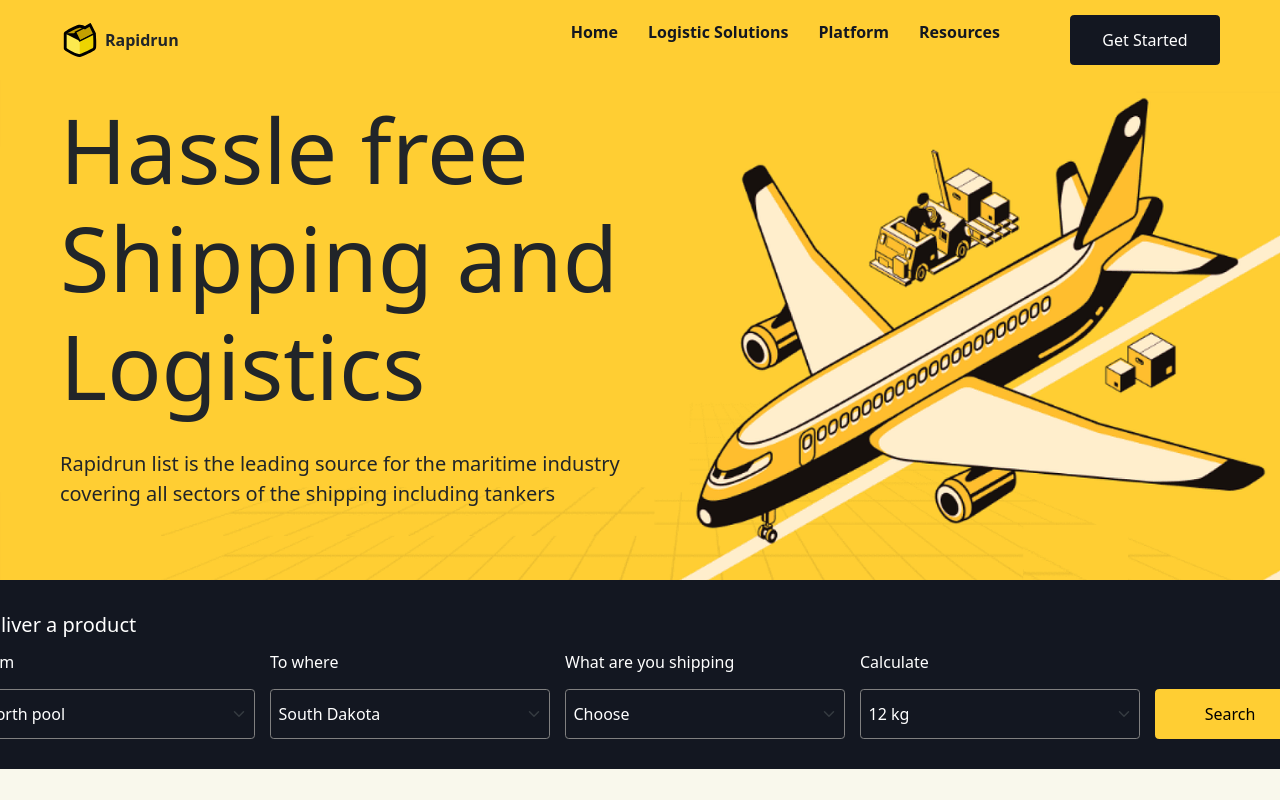
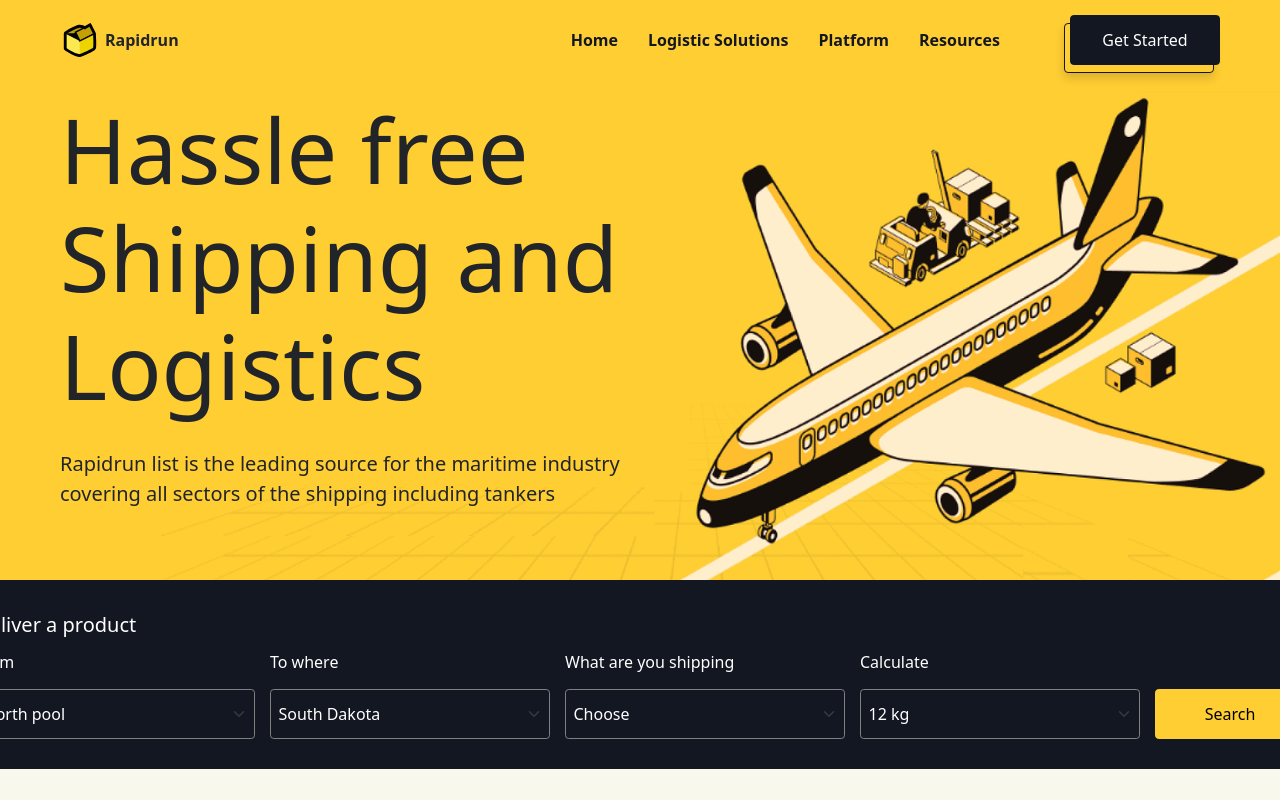
Before and after one commit to pratik-tandel/rapidrun-landing-page, a website: page index.html in a window 1280 px wide. Shown: the top 800 px of the page. Drawn offline with Linux system fonts and the light colour scheme.

Commit message:
feat: add shadow to btn

```diff
--- a/assets/scss/base/_global.scss
+++ b/assets/scss/base/_global.scss
@@ -1,4 +1,6 @@
-* {
+*,
+*::before,
+*::after {
     margin: 0;
     padding: 0;
     box-sizing: border-box;
--- a/assets/scss/components/_button.scss
+++ b/assets/scss/components/_button.scss
@@ -1,6 +1,8 @@
 .btn {
+    position: relative;
     width: 15rem;
     height: 5rem;
+    z-index: 20;
 }
 
 .btn-get-started {
@@ -15,3 +17,23 @@
     align-self: flex-end;
     font-weight: $font-weight-semibold;
 }
+
+.shadow-wrapper {
+    position: relative;
+}
+
+.shadow {
+    position: absolute;
+    width: 15rem;
+    height: 5rem;
+    z-index: 1;
+    background-color: $primary;
+    border: 1px solid $secondary;
+    border-radius: 4px;
+    top: 8px;
+    right: 6px;
+
+    &-white {
+        background-color: $white;
+    }
+}
--- a/index.html
+++ b/index.html
@@ -20,7 +20,7 @@
                         </figure>
                         <span class="ms-2 align-self-center text-bold">Rapidrun</span>
                     </div>
-                    <div class="d-flex">
+                    <div class="d-flex align-items-center">
                         <ul class="navbar-nav d-flex flex-row gap-5">
                             <li class="nav-item">
                                 <a class="nav-link text-secondary"
@@ -43,9 +43,12 @@
                                     href="#resources">Resources</a>
                             </li>
                         </ul>
+                        <div class="shadow-wrapper">
                             <button class="btn btn-secondary btn-get-started"
                                 type="button">Get
                                 Started</button>
+                            <div class="shadow shadow-primary"></div>
+                        </div>
                     </div>
                 </nav>
                 <!-- /Navigation -->
@@ -249,8 +252,11 @@
                         class="d-flex justify-content-between align-items-center pb-4">
                         <h2 class="platform__heading">We Serve More Than
                             9+ Countries</h2>
+                        <div class="shadow-wrapper">
                             <button class="btn btn-secondary btn-platform">View
                                 Countries</button>
+                            <div class="shadow shadow-white"></div>
+                        </div>
                     </div>
                     <!-- Countries -->
                     <div class="countries d-flex justify-content-between gap-5">
@@ -262,7 +268,7 @@
                             </figure>
                             <span class="countries__card-title">Ukraine</span>
                         </div>
-                        <div class="countries__card">
+                        <div class="countries__card bg-white">
                             <figure class="figure">
                                 <img src="./assets/img/Flag-India.webp"
                                     class="countries__card-img figure-img img-fluid"
@@ -364,8 +370,11 @@
                             <!-- /Resource -->
                         </div>
                     </div>
+                    <div class="shadow-wrapper align-self-center">
                         <button class="btn btn-secondary btn-resources">View All
                             Blogs</button>
+                        <div class="shadow shadow-white"></div>
+                    </div>
                 </section>
                 <!-- /Resources -->
             </main>
@@ -385,8 +394,11 @@
                         <div class="newsletter__form d-flex flex-column">
                             <input type="email" class="newsletter__form-input"
                                 placeholder="Enter email address">
+                            <div class="shadow-wrapper align-self-start">
                                 <button
                                     class="btn btn-primary btn-subscribe border-secondary text-uppercase">Subscribe</button>
+                                <div class="shadow shadow-primary"></div>
+                            </div>
                         </div>
                     </div>
                     <!-- /NewsLetter -->
@@ -452,8 +464,11 @@
                         </ul>
                     </div>
                     <!-- /Terms -->
+                    <div class="shadow-wrapper">
                         <button class="btn btn-secondary btn-get-started">Get
                             Started</button>
+                        <div class="shadow shadow-primary"></div>
+                    </div>
                 </div>
                 <!-- Social Links -->
                 <div
```
Also changed, not shown: style.css, 1 other file. Lines whose indentation alone changed are shown as unchanged.
